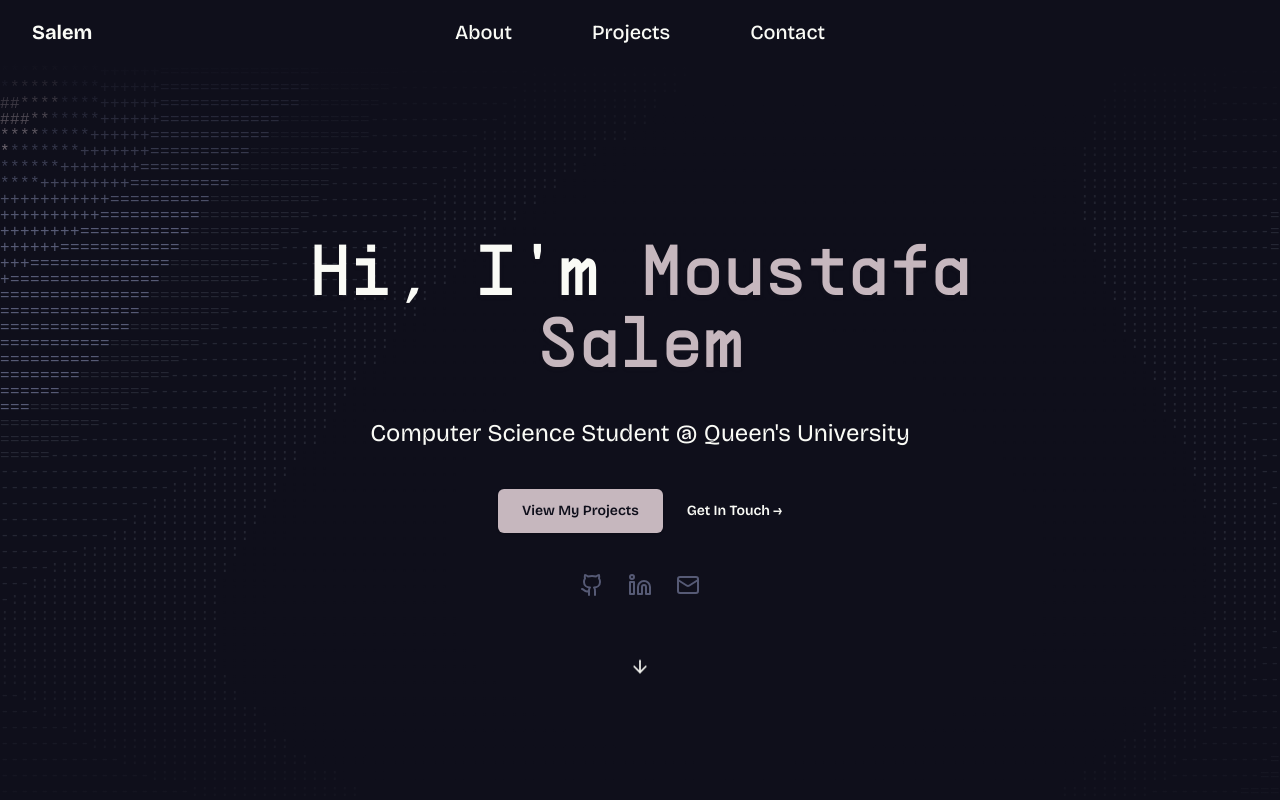
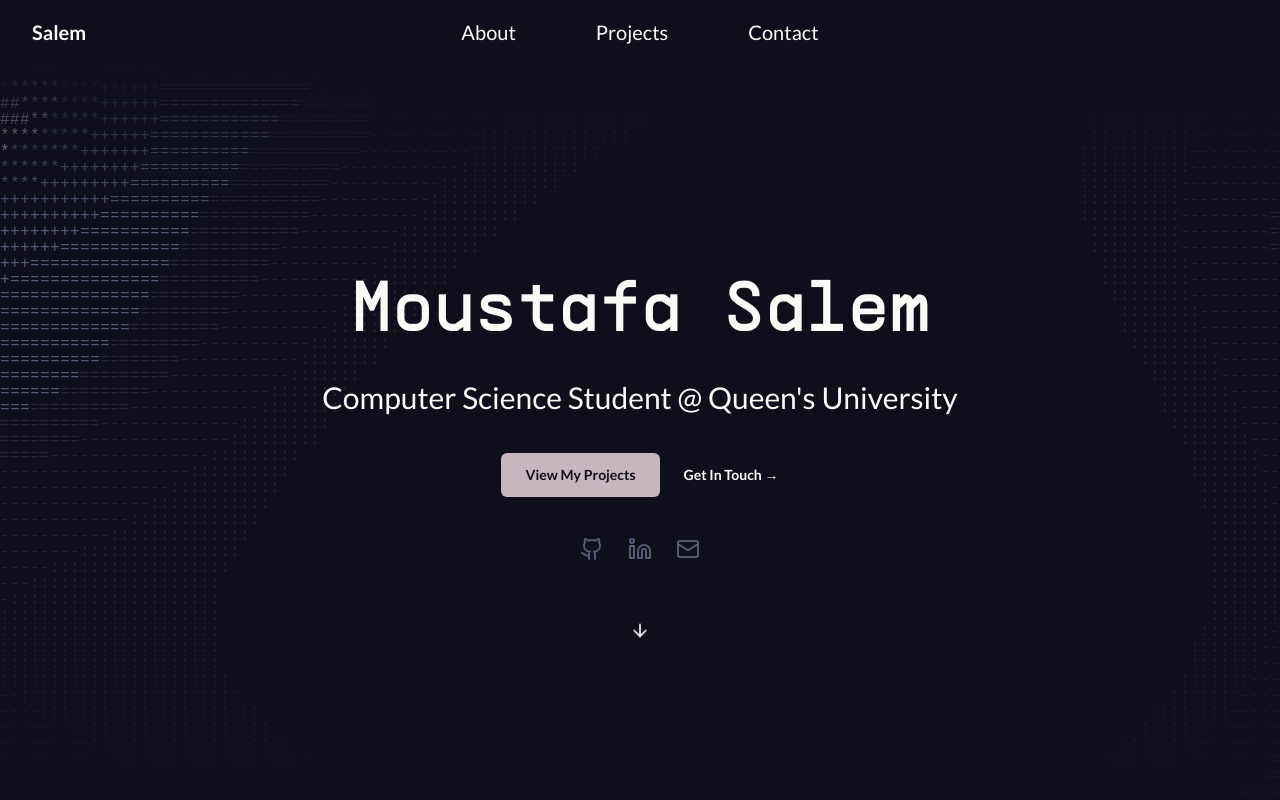
Before and after one commit to tTrmc/msalem, a Next.js app: page / in a window 1280 px wide. Shown: the top 800 px of the page. Built offline with nearby package versions, Linux system fonts and the light colour scheme.

Commit message:
refactor: Updated fonts

```diff
--- a/src/app/globals.css
+++ b/src/app/globals.css
@@ -37,7 +37,7 @@ html {
 body {
   background: var(--background);
   color: var(--foreground);
-  font-family: 'Bricolage Grotesque', system-ui, sans-serif;
+  font-family: 'Lato', system-ui, sans-serif;
   transition: var(--theme-transition);
 }
 
@@ -67,7 +67,7 @@ body {
 }
 
 .font-body {
-  font-family: 'Bricolage Grotesque', system-ui, sans-serif;
+  font-family: 'Lato', system-ui, sans-serif;
 }
 
 /* Text shadow for headings */
--- a/src/app/layout.tsx
+++ b/src/app/layout.tsx
@@ -6,11 +6,12 @@ import { SpeedInsights } from "@vercel/speed-insights/next"
 import { Toaster } from "react-hot-toast";
 import ErrorBoundary from "@/components/error-boundary";
 import React from "react";
-import { Bricolage_Grotesque } from "next/font/google";
+import { Lato } from "next/font/google";
 import localFont from "next/font/local";
 
-const  bricolageGrotesque  =  Bricolage_Grotesque({
+const lato = Lato({
   subsets: ['latin'],
+  weight: ['300', '400', '700', '900'],
   display: 'swap',
   variable: '--font-grotesque',
 });
@@ -70,7 +71,7 @@ export default function RootLayout({
   children: React.ReactNode;
 }>) {
   return (
-      <html lang="en" className={`dark ${bricolageGrotesque.variable} ${ppSupplySans.variable}`} suppressHydrationWarning>
+      <html lang="en" className={`dark ${lato.variable} ${ppSupplySans.variable}`} suppressHydrationWarning>
       <head>
         <script
           type="application/ld+json"
--- a/src/components/about-section.tsx
+++ b/src/components/about-section.tsx
@@ -55,7 +55,7 @@ export function AboutSection() {
               <h3 className="text-2xl font-display text-[var(--primary)] mb-6">
                 Lorem Ipsum
               </h3>
-              <div className="space-y-4 text-[var(--foreground)] font-body">
+              <div className="space-y-4 text-xl text-[var(--foreground)] font-body">
                 <p>
                   Lorem ipsum dolor sit amet, consectetur adipiscing elit, sed do eiusmod
                   tempor incididunt ut labore et dolore magna aliqua. Ut enim ad minim
--- a/src/components/hero-section.tsx
+++ b/src/components/hero-section.tsx
@@ -34,10 +34,7 @@ export function HeroSection() {
                 transition={{ duration: 0.5 }}
             >
               <h1 className="text-5xl md:text-6xl lg:text-7xl font-display tracking-tight text-[var(--foreground)] text-shadow">
-                Hi, I&apos;m{" "}
-                <span className=" text-[var(--primary)]">
-        Moustafa Salem
-      </span>
+                Moustafa Salem
               </h1>
             </motion.div>
 
@@ -46,7 +43,7 @@ export function HeroSection() {
                 animate={{ opacity: 1, y: 0 }}
                 transition={{ duration: 0.5, delay: 0.1 }}
             >
-              <p className="mt-8 text-xl md:text-2xl leading-8 text-[var(--foreground)] font-body">
+              <p className="mt-8 text-2xl md:text-3xl leading-8 text-[var(--foreground)] font-body">
                 Computer Science Student @ Queen&apos;s University
               </p>
             </motion.div>
--- a/tailwind.config.ts
+++ b/tailwind.config.ts
@@ -70,7 +70,7 @@ const config: Config = {
         }
       },
       fontFamily: {
-        display: ['var(--font-cormorant)', 'serif'],
+        display: ['var(--font-supply)', 'serif'],
         body: ['var(--font-grotesque)', 'sans-serif'],
       }
     }
```
